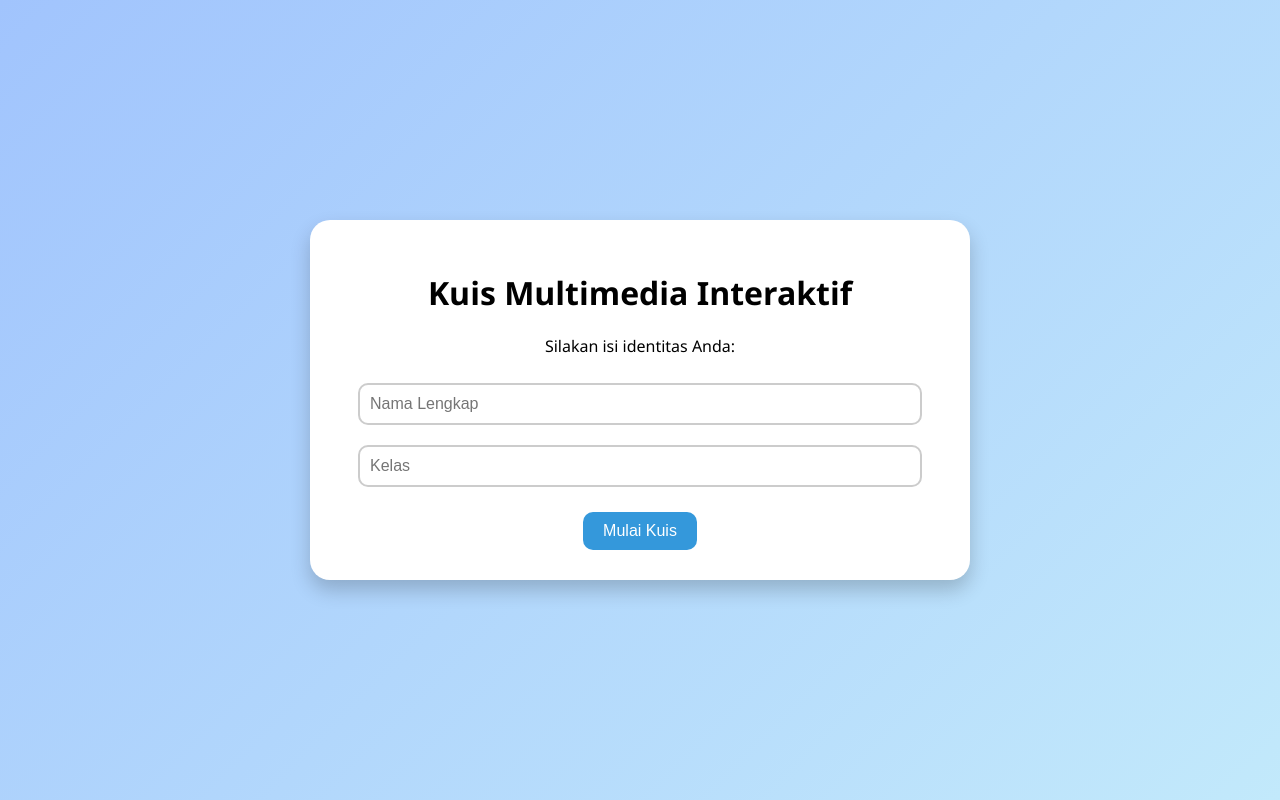
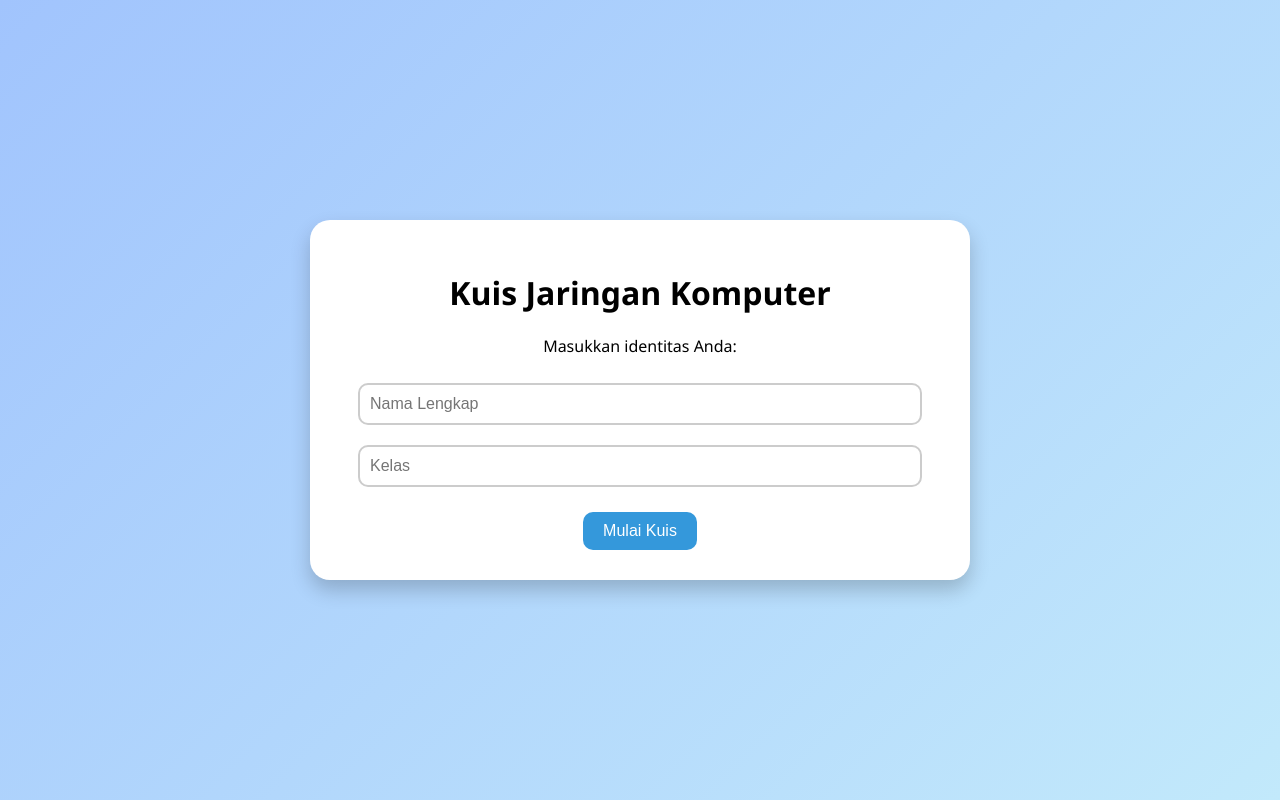
Before and after one commit to widya573/kuis-gamifikasi, a plain HTML site: page index.html in a window 1280 px wide. Drawn offline with Linux system fonts and the light colour scheme.

Commit message:
Update index.html

```diff
--- a/index.html
+++ b/index.html
@@ -3,33 +3,34 @@
 <head>
   <meta charset="UTF-8">
   <meta name="viewport" content="width=device-width, initial-scale=1">
-  <title>Kuis Multimedia Kelas 10</title>
+  <title>Kuis Jaringan Komputer</title>
   <link rel="stylesheet" href="style.css">
 </head>
 <body>
-  <!-- Halaman Identitas -->
+  <!-- Form Identitas -->
   <div class="container" id="form-container">
-    <h1>Kuis Multimedia Interaktif</h1>
-    <p>Silakan isi identitas Anda:</p>
+    <h1>Kuis Jaringan Komputer</h1>
+    <p>Masukkan identitas Anda:</p>
     <input type="text" id="nama" placeholder="Nama Lengkap">
     <input type="text" id="kelas" placeholder="Kelas">
     <button onclick="masukKuis()">Mulai Kuis</button>
   </div>
 
-  <!-- Halaman Kuis -->
+  <!-- Kuis -->
   <div class="container hide" id="quiz-container">
     <h2 id="question-number"></h2>
-    <p id="question">Pertanyaan muncul di sini</p>
+    <p id="question" class="question-text"></p>
     <div id="answer-buttons" class="btn-group"></div>
     <button id="next-btn">Selanjutnya</button>
     <p id="score">Skor: 0</p>
   </div>
 
-  <!-- Hasil Akhir -->
+  <!-- Hasil -->
   <div class="container hide" id="result-container">
     <h2>Kuis Selesai!</h2>
     <p id="final-identity"></p>
     <p id="final-score"></p>
+    <div id="stars"></div>
     <button onclick="startQuiz()">Coba Lagi</button>
   </div>
 
```
